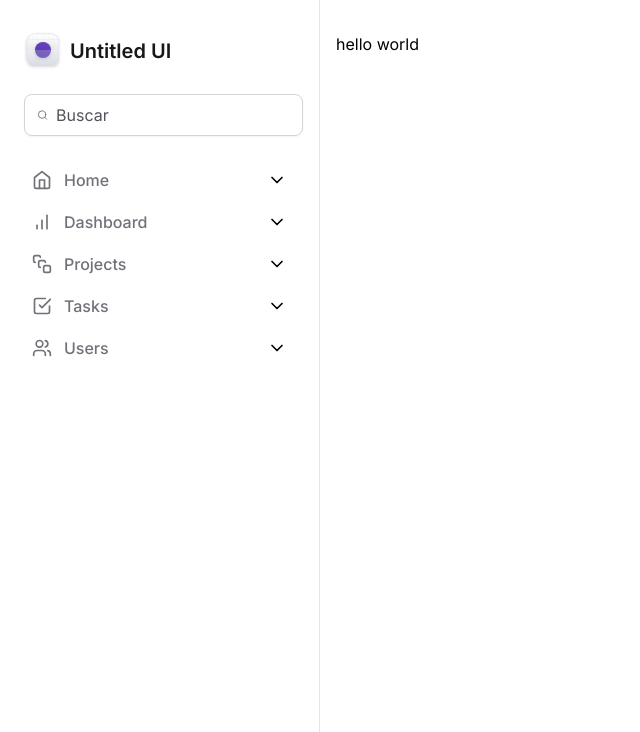
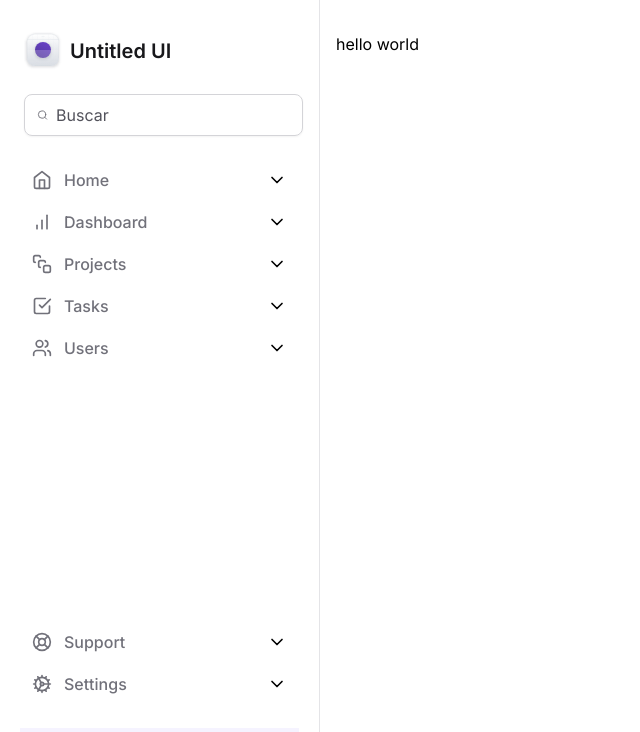
Before and after one commit to GabrielDevLoper/tailwind-next, a Next.js app: page / in a window 1280 px wide. Shown: the top 732 px of the page, without its empty margins (0-640 px from the left). Built offline with nearby package versions, Linux system fonts and the light colour scheme.

Commit message:
feat: progress

```diff
--- a/src/app/components/Sidebar/MainNavigation/index.tsx
+++ /dev/null
@@ -1,14 +0,0 @@
-import { BarChart, CheckSquare, Home, SquareStack, Users } from "lucide-react";
-import { NavItem } from "./NavItem";
-
-export function MainNavigation(){
-    return (
-        <nav className="space-y-0.5">
-           <NavItem title="Home" icon={Home}/>
-           <NavItem title="Dashboard" icon={BarChart}/>
-           <NavItem title="Projects" icon={SquareStack}/>
-           <NavItem title="Tasks" icon={CheckSquare}/>
-           <NavItem title="Users" icon={Users}/>
-        </nav>
-    )
-}
--- a/src/app/components/Sidebar/index.tsx
+++ b/src/app/components/Sidebar/index.tsx
@@ -1,10 +1,10 @@
-import { Search } from 'lucide-react'
+import { BarChart, CheckSquare, Cog, Home, LifeBuoy, Search, SquareStack, Users } from 'lucide-react'
 import { Logo } from './Logo'
-import { MainNavigation } from './MainNavigation'
+import { NavItem } from './MainNavigation/NavItem'
 
 export function Sidebar() {
   return (
-    <aside className="space-y-6 border-r border-zinc-200 px-5 py-8">
+    <aside className="flex flex-col gap-6 border-r border-zinc-200 px-5 py-8">
       <Logo />
 
       <div className="flex mx-1 w-full items-center gap-2 rounded-lg border border-zinc-300 px-3 py-2  shadow-sm">
@@ -16,7 +16,22 @@
         />
       </div>
 
-      <MainNavigation />
+      <nav className="space-y-0.5">
+          <NavItem title="Home" icon={Home}/>
+          <NavItem title="Dashboard" icon={BarChart}/>
+          <NavItem title="Projects" icon={SquareStack}/>
+          <NavItem title="Tasks" icon={CheckSquare}/>
+          <NavItem title="Users" icon={Users}/>
+      </nav>
+      <div className="mt-auto flex flex-col gap-6">
+        <nav className="space-y-0.5">
+           <NavItem title="Support" icon={LifeBuoy}/>
+           <NavItem title="Settings" icon={Cog}/>
+        </nav>
+        <div className="flex flex-col gap-4 rounded-large bg-violet-50 px-4 py-5">
+
+        </div>
+      </div>
     </aside>
   )
 }
```
